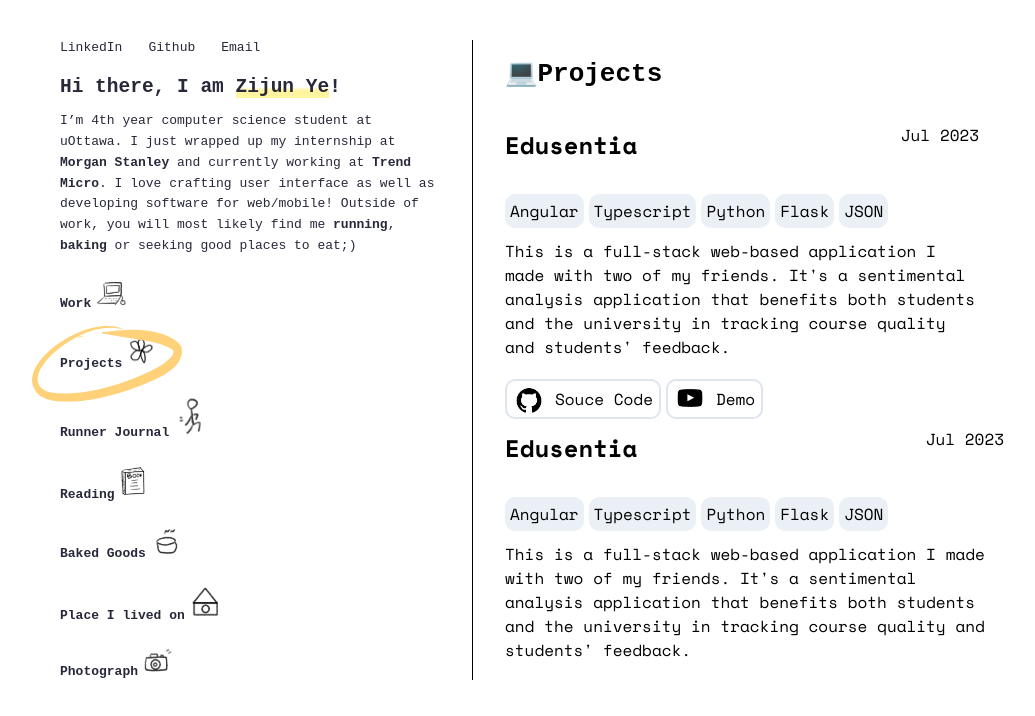
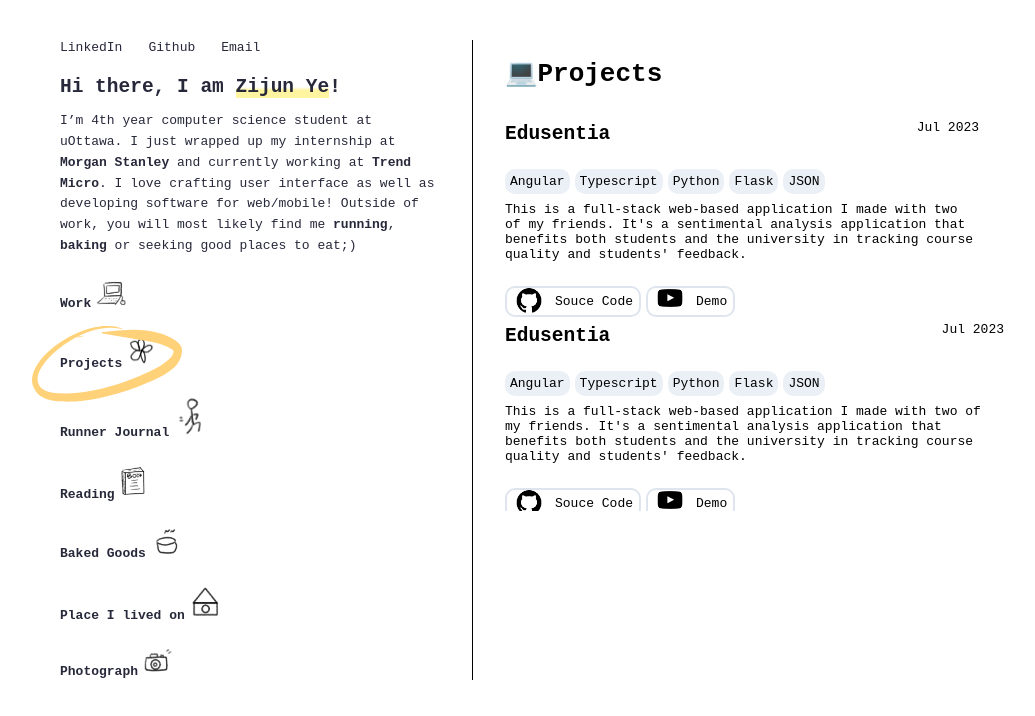
Before and after one commit to ZijunYe/jun-portfolio, a Next.js app in the folder nextjs-blog/: page /projects/menu in a window 1280 px wide. Shown: the top 716 px of the page, without its empty margins (28-1063 px from the left). Built offline with nearby package versions, Linux system fonts and the light colour scheme.

Commit message:
change some font issue

```diff
--- a/nextjs-blog/pages/projects/project-menu.module.css
+++ b/nextjs-blog/pages/projects/project-menu.module.css
@@ -1,4 +1,3 @@
-@import url('https://fonts.googleapis.com/css2?family=Space+Mono:ital,wght@0,400;0,700;1,400;1,700&display=swap');
 
 .box{
     overflow: scroll;
@@ -31,11 +30,11 @@
     justify-content: space-between;
 }
 .title{
-    font-family: 'Space Mono', monospace;
+    font-family:  monospace;
 }
 
 .text{
-    font-family: 'Space Mono', monospace;
+    font-family:  monospace;
 }
 
 .tools{
@@ -48,7 +47,7 @@
 .icons{
     text-decoration: none;
     color: black;
-    font-family: 'Space Mono', monospace;
+    font-family: monospace;
     margin-right: 5px;
     border-radius: 10px;
     border:2px solid #DEE5EE;
--- a/nextjs-blog/pages/work/menu.module.css
+++ b/nextjs-blog/pages/work/menu.module.css
@@ -1,4 +1,4 @@
-@import url('https://fonts.googleapis.com/css2?family=Space+Mono:ital,wght@0,400;0,700;1,400;1,700&display=swap');
+/* @import url('https://fonts.googleapis.com/css2?family=Space+Mono:ital,wght@0,400;0,700;1,400;1,700&display=swap'); */
 .box{
     overflow: scroll;
     max-height: 70vh;
@@ -11,7 +11,7 @@
     display: none;
 }
 .bigTitle{
-    font-family: 'Space Mono', monospace;
+    font-family: monospace;
 }
 
 .container{
@@ -28,7 +28,7 @@
 
 .jobs{
     color:black;
-    font-family: 'Space Mono', monospace;
+    font-family: monospace;
     padding-bottom: 20px;
 }
 
--- a/nextjs-blog/styles/Home.module.css
+++ b/nextjs-blog/styles/Home.module.css
@@ -1,6 +1,4 @@
-
-
-  .container {
+ .container {
     min-height: 100vh;
     padding: 0 0.5rem;
     display: flex;
@@ -8,6 +6,4 @@
     justify-content: center;
     align-items: center;
     background-color: #fff;
-
-
   }
```
